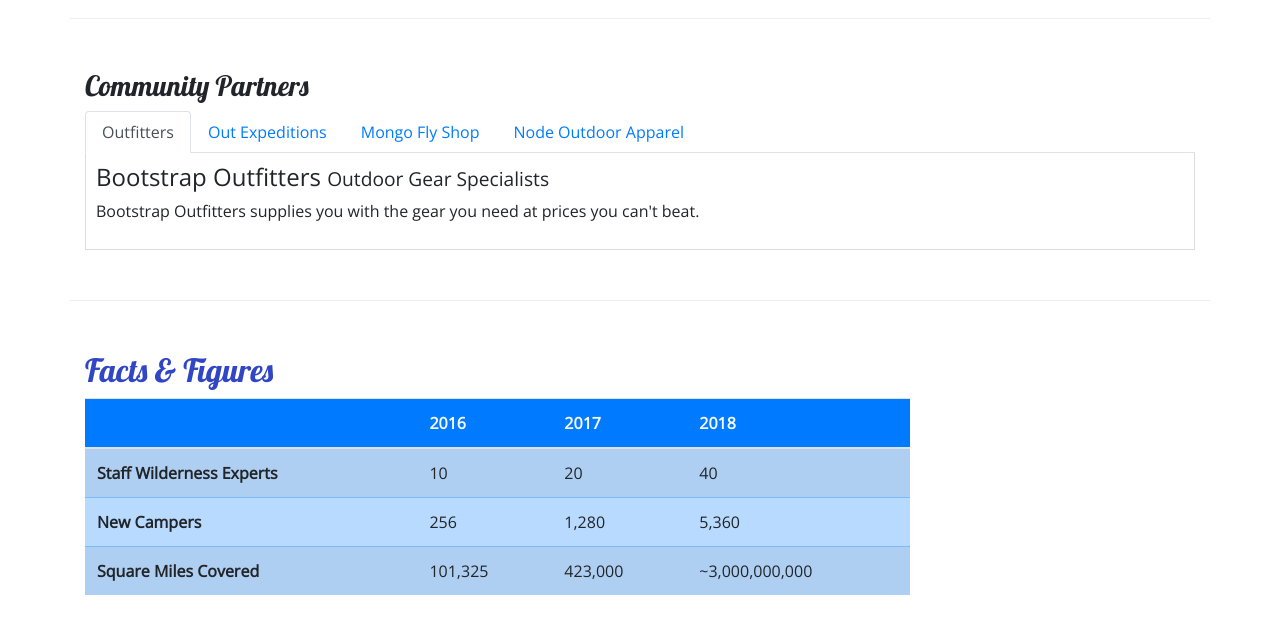
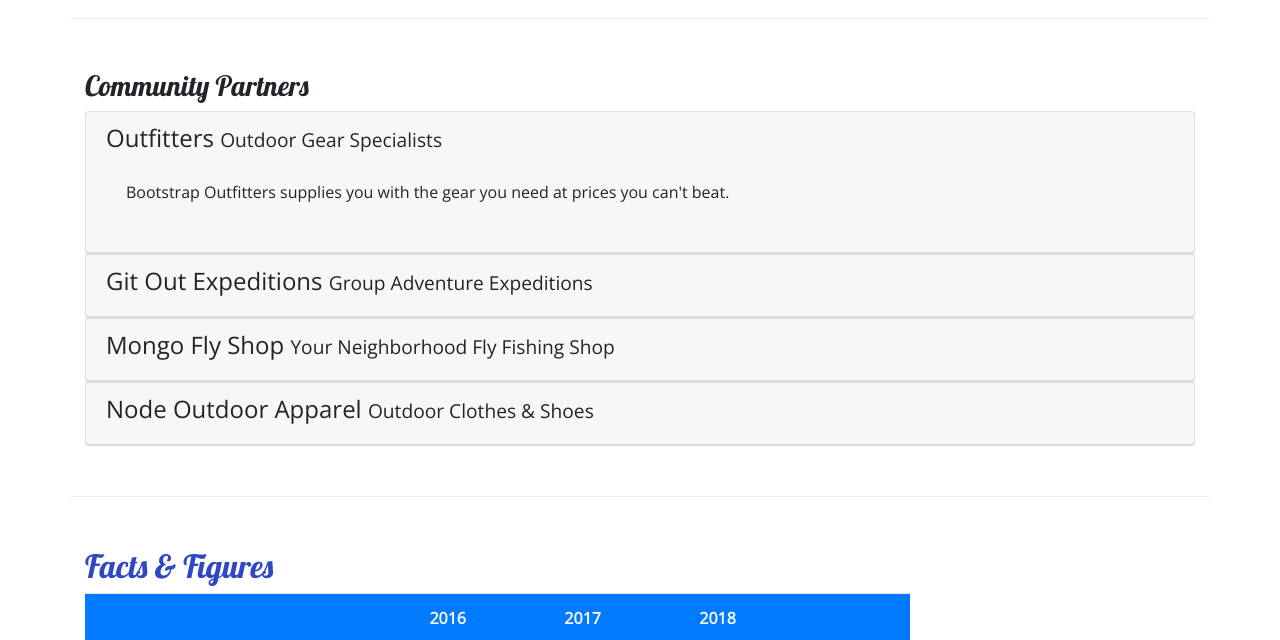
Before and after one commit to temeade/nucamp-bootstrap, a website: page aboutus.html in a window 1280 px wide. Shown: the part 850-1490 px from the top of the page. Drawn offline with nearby package versions, Linux system fonts and the light colour scheme.

Commit message:
Accordion

```diff
--- a/aboutus.html
+++ b/aboutus.html
@@ -102,28 +102,50 @@
         <div class="row row-content">
             <div class="col">
                 <h3>Community Partners</h3>
-                <ul class="nav nav-tabs">
-                    <li class="nav-item"><a class="nav-link active" href="#bootstrap" role="tab" data-toggle="tab">Outfitters</a></li>
-                    <li class="nav-item"><a class="nav-link" href="#git" role="tab" data-toggle="tab">Out Expeditions</a></li>
-                    <li class="nav-item"><a class="nav-link" href="#mongo" role="tab" data-toggle="tab">Mongo Fly Shop</a></li>
-                    <li class="nav-item"><a class="nav-link" href="#node" role="tab" data-toggle="tab">Node Outdoor Apparel</a></li>
-                </ul>
-                <div class="tab-content">
-                    <div role="tabpanel" class="tab-pane fade show active" id="bootstrap">
-                        <h4>Bootstrap Outfitters <small>Outdoor Gear Specialists</small></h4>
-                        <p class="d-none d-sm-block">Bootstrap Outfitters supplies you with the gear you need at prices you can't beat.</p>
+                <div id="accordion">
+                    <div class="card">
+                        <div role="tab" class="card-header">
+                            <h4> <a data-toggle="collapse" data-target="#bootstrap">Outfitters <small>Outdoor Gear Specialists</small></a></h4>
+                            <div class="collapse show" id="bootstrap" data-parent="#accordion">
+                                <div class="card-body">
+                                    <p class="d-none d-sm-block">Bootstrap Outfitters supplies you with the gear you need at prices you can't beat.</p>
+                                </div>
+                            </div>
+                        </div>
                     </div>
-                    <div role="tabpanel" class="tab-pane fade" id="git">
-                        <h4>Git Out Expeditions <small>Group Adventure Expeditions</small></h4>
-                        <p class="d-none d-sm-block">Join Git Out Expeditions to explore new horizons with a group of other adventurers!</p>
+                    <div class="card">
+                        <div role="tab" class="card-header">
+                            <h4>
+                                <a class="collapsed" data-toggle="collapse" data-target="#git">
+                                    Git Out Expeditions <small>Group Adventure Expeditions</small>
+                                </a>
+                            </h4>
+                            <div class="collapse" id="git" data-parent="#accordion">
+                                <div class="card-body">
+                                    <p class="d-none d-sm-block">Join Git Out Expeditions to explore new horizons with a group of other adventurers!</p>
+                                </div>
+                            </div>
+                        </div>
                     </div>
-                    <div role="tabpanel" class="tab-pane fade" id="mongo">
-                        <h4>Mongo Fly Shop <small>Your Neighborhood Fly Fishing Shop</small></h4>
-                        <p class="d-none d-sm-block">Need a new fishing pole, a tacklebox, or flies of all kinds? Stop by Mongo Fly Shop.</p>
+                    <div class="card">
+                        <div role="tab" class="card-header">
+                            <h4><a class="collapsed" data-toggle="collapse" data-target="#mongo">Mongo Fly Shop <small>Your Neighborhood Fly Fishing Shop</small></a></h4>
+                            <div class="collapse" id="mongo" data-parent="#accordion">
+                                <div class="card-body">
+                                    <p class="d-none d-sm-block">Need a new fishing pole, a tacklebox, or flies of all kinds? Stop by Mongo Fly Shop.</p>
+                                </div>
+                            </div>
+                        </div>
                     </div>
-                    <div role="tabpanel" class="tab-pane fade" id="node">
-                        <h4>Node Outdoor Apparel <small>Outdoor Clothes & Shoes</small></h4>
-                        <p class="d-none d-sm-block">From polar fleeces to swimsuits, hiking boots to waders, a visit to Node will be sure to get you covered.</p>
+                    <div class="card">
+                        <div role="tab" class="card-header">
+                            <h4><a class="collapsed" data-toggle="collapse" data-target="#node">Node Outdoor Apparel <small>Outdoor Clothes & Shoes</small></a></h4>
+                            <div class="collapse" id="node" data-parent="#accordion">
+                                <div class="card-body">
+                                    <p class="d-none d-sm-block">From polar fleeces to swimsuits, hiking boots to waders, a visit to Node will be sure to get you covered.</p>
+                                </div>
+                            </div>
+                        </div>
                     </div>
                 </div>
             </div>
--- a/css/styles.css
+++ b/css/styles.css
@@ -36,8 +36,13 @@ header h2 {
     background-color: #901CAD;
 }
 
-.tab-content {
+/* .tab-content {
     border: 1px solid #DDD;
     border-top: none;
     padding: 10px;
+} */
+
+a, a:hover {
+    color: inherit;
+    text-decoration: none;
 }
```
